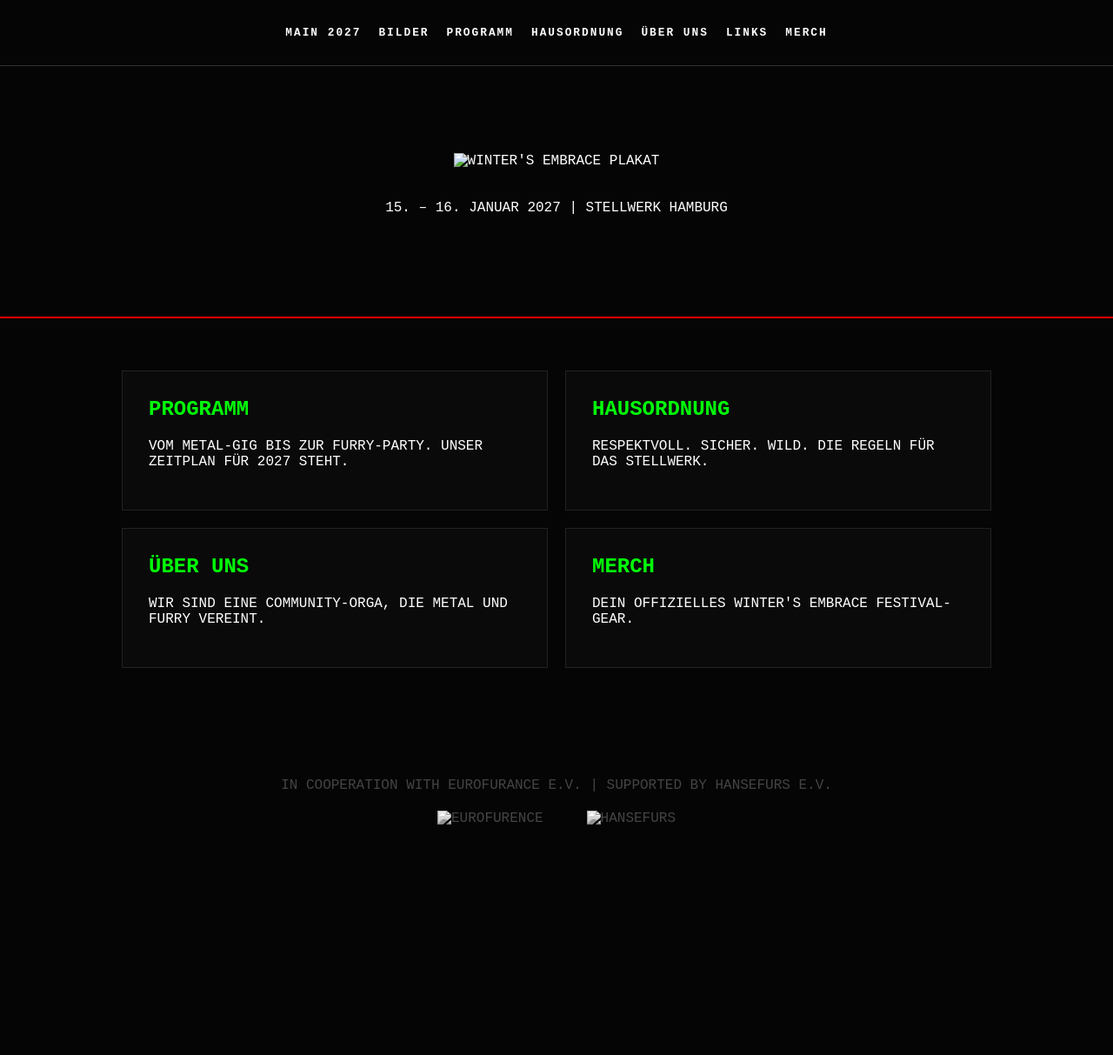
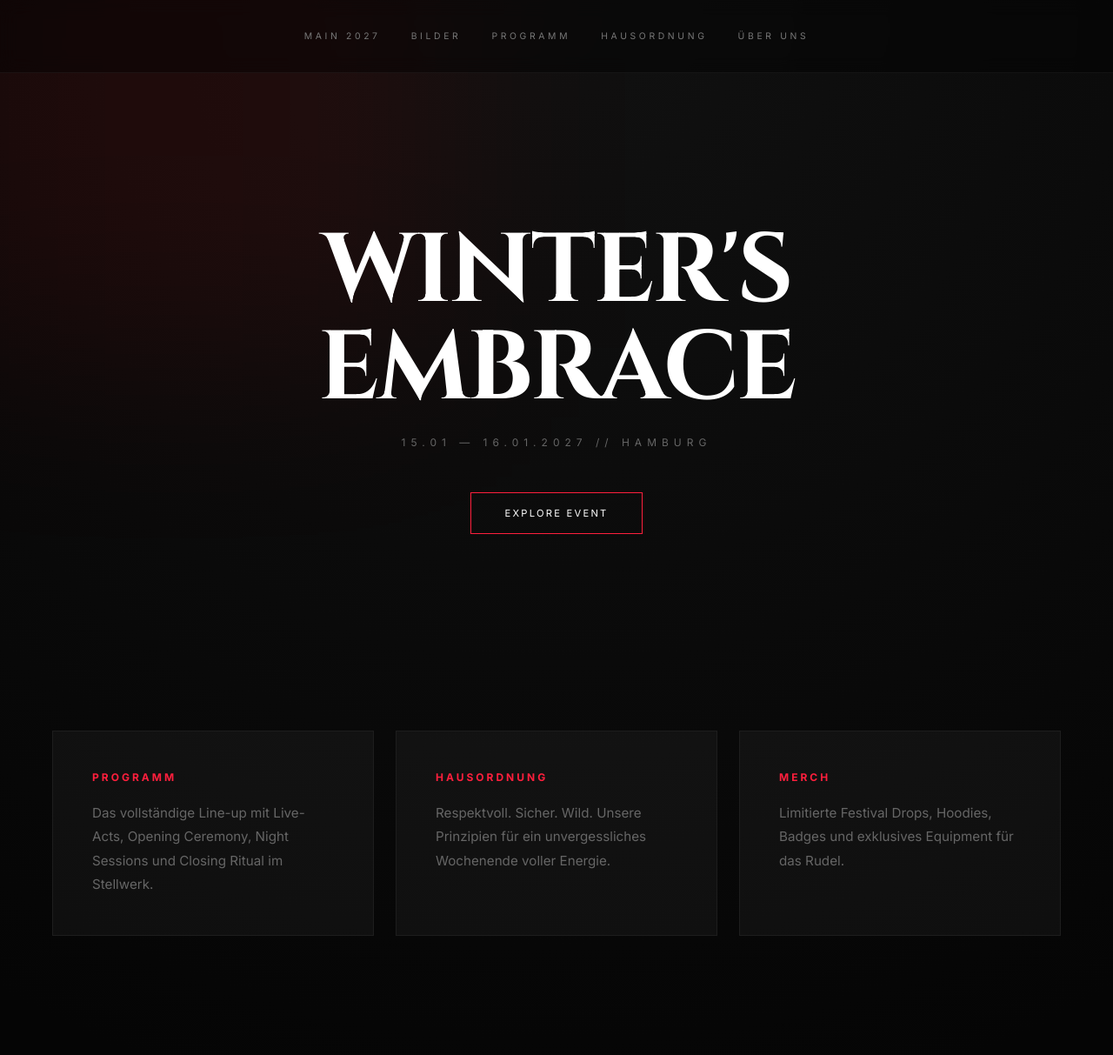
Before and after one commit to ReekeyUwU/links, a plain HTML site: page text.html in a window 1280 px wide. Shown: the top 1213 px of the page at 87% size. Before the commit the page ends 1032 px from the top, so only its background shows below. Drawn offline with Linux system fonts and the light colour scheme.

Commit message:
Update text.html

```diff
--- a/text.html
+++ b/text.html
@@ -1,73 +1,333 @@
 <!DOCTYPE html>
 <html lang="de">
 <head>
-    <meta charset="UTF-8">
+    <meta charset="UTF-8" />
+    <meta name="viewport" content="width=device-width, initial-scale=1.0"/>
     <title>WINTER'S EMBRACE 2027</title>
+
+    <!-- Fonts -->
+    <link href="https://fonts.googleapis.com/css2?family=Cinzel:wght@400;700&family=Inter:wght@200;400;700&display=swap" rel="stylesheet">
+
     <style>
-        :root { --dark: #050505; --red: #ff0000; --green: #00ff08; }
-        body { margin: 0; background: var(--dark); color: #fff; font-family: 'Courier New', monospace; text-transform: uppercase; }
+        :root{
+            --dark:#050505;
+            --glass:rgba(255,255,255,0.04);
+            --accent:#ff1f3d;
+            --soft:#999;
+            --border:#1d1d1d;
+        }
 
-        /* Navigation */
-        nav { display: flex; justify-content: center; gap: 20px; padding: 30px; border-bottom: 1px solid #333; }
-        nav a { color: #fff; text-decoration: none; font-weight: 900; font-size: 0.8rem; letter-spacing: 2px; }
+        *{
+            margin:0;
+            padding:0;
+            box-sizing:border-box;
+        }
 
-        /* Hero */
-        .hero { text-align: center; padding: 100px 20px; border-bottom: 2px solid var(--red); }
-        .hero img { max-width: 600px; width: 100%; margin-bottom: 20px; }
+        html{
+            scroll-behavior:smooth;
+        }
 
-        /* Content-Bereiche (Karten-Stil wie im Screenshot) */
-        .main-content { max-width: 1000px; margin: 40px auto; display: grid; grid-template-columns: repeat(2, 1fr); gap: 20px; padding: 20px; }
-        .card { background: #0a0a0a; border: 1px solid #222; padding: 30px; }
-        .card h2 { color: var(--green); margin-top: 0; }
+        body{
+            background: radial-gradient(circle at top, #111 0%, #050505 60%);
+            color:#fff;
+            font-family:'Inter',sans-serif;
+            overflow-x:hidden;
+        }
 
-        /* Footer */
-        footer { text-align: center; padding: 50px; color: #444; }
-        .partners { display: flex; justify-content: center; gap: 50px; margin-top: 20px; }
-        .partners img { height: 50px; filter: grayscale(1); }
+        /* Background Glow */
+        body::before{
+            content:"";
+            position:fixed;
+            width:600px;
+            height:600px;
+            background:rgba(255,0,0,0.08);
+            filter:blur(120px);
+            top:-200px;
+            left:-100px;
+            z-index:-1;
+        }
+
+        /* NAV */
+        nav{
+            width:100%;
+            display:flex;
+            justify-content:center;
+            align-items:center;
+            gap:35px;
+            padding:35px 20px;
+            position:fixed;
+            top:0;
+            backdrop-filter:blur(10px);
+            background:rgba(0,0,0,0.4);
+            border-bottom:1px solid rgba(255,255,255,0.05);
+            z-index:100;
+        }
+
+        nav a{
+            color:#777;
+            text-decoration:none;
+            font-size:0.65rem;
+            letter-spacing:0.35em;
+            text-transform:uppercase;
+            transition:0.3s;
+        }
+
+        nav a:hover{
+            color:#fff;
+        }
+
+        /* HERO */
+        .hero{
+            min-height:100vh;
+            display:flex;
+            flex-direction:column;
+            justify-content:center;
+            align-items:center;
+            text-align:center;
+            padding:120px 20px 50px;
+        }
+
+        .hero h1{
+            font-family:'Cinzel',serif;
+            font-size:clamp(3rem, 10vw, 7rem);
+            letter-spacing:-3px;
+            line-height:1;
+            margin-bottom:20px;
+        }
+
+        .hero p{
+            color:#666;
+            letter-spacing:0.5em;
+            text-transform:uppercase;
+            font-size:0.75rem;
+        }
+
+        .hero-button{
+            margin-top:50px;
+            padding:16px 38px;
+            border:1px solid var(--accent);
+            color:#fff;
+            text-decoration:none;
+            letter-spacing:0.2em;
+            text-transform:uppercase;
+            font-size:0.7rem;
+            transition:0.4s;
+            background:transparent;
+        }
+
+        .hero-button:hover{
+            background:var(--accent);
+            box-shadow:0 0 25px rgba(255,0,0,0.35);
+        }
+
+        /* GRID */
+        .grid-container{
+            max-width:1200px;
+            margin:0 auto;
+            padding:40px 20px 100px;
+            display:grid;
+            grid-template-columns:repeat(auto-fit,minmax(280px,1fr));
+            gap:25px;
+        }
+
+        .feature-card{
+            background:var(--glass);
+            border:1px solid var(--border);
+            padding:45px;
+            transition:0.4s ease;
+            position:relative;
+            overflow:hidden;
+        }
+
+        .feature-card::before{
+            content:"";
+            position:absolute;
+            width:100%;
+            height:100%;
+            background:linear-gradient(120deg, transparent, rgba(255,255,255,0.04), transparent);
+            top:0;
+            left:-100%;
+            transition:0.8s;
+        }
+
+        .feature-card:hover::before{
+            left:100%;
+        }
+
+        .feature-card:hover{
+            border-color:var(--accent);
+            transform:translateY(-8px);
+        }
+
+        .feature-card h2{
+            font-size:0.75rem;
+            letter-spacing:0.25em;
+            color:var(--accent);
+            margin-bottom:20px;
+            text-transform:uppercase;
+        }
+
+        .feature-card p{
+            color:#666;
+            line-height:1.8;
+            font-size:0.95rem;
+        }
+
+        /* POSTER */
+        .poster-section{
+            max-width:1000px;
+            margin:40px auto 120px;
+            padding:20px;
+        }
+
+        .poster-frame{
+            border:1px solid #222;
+            padding:15px;
+            background:#0b0b0b;
+        }
+
+        .poster-placeholder{
+            height:550px;
+            background:
+                linear-gradient(rgba(0,0,0,0.65), rgba(0,0,0,0.85)),
+                url('https://images.unsplash.com/photo-1514525253161-7a46d19cd819?q=80&w=1600&auto=format&fit=crop');
+            background-size:cover;
+            background-position:center;
+            display:flex;
+            align-items:center;
+            justify-content:center;
+            flex-direction:column;
+            text-align:center;
+        }
+
+        .poster-placeholder h2{
+            font-family:'Cinzel',serif;
+            font-size:3rem;
+            margin-bottom:20px;
+        }
+
+        .poster-placeholder span{
+            color:#aaa;
+            letter-spacing:0.3em;
+            font-size:0.75rem;
+            text-transform:uppercase;
+        }
+
+        /* FOOTER */
+        footer{
+            border-top:1px solid rgba(255,255,255,0.05);
+            padding:40px 20px;
+            text-align:center;
+        }
+
+        footer p{
+            color:#444;
+            font-size:0.65rem;
+            letter-spacing:0.35em;
+            text-transform:uppercase;
+            line-height:2;
+        }
+
+        /* Responsive */
+        @media(max-width:700px){
+
+            nav{
+                gap:15px;
+                flex-wrap:wrap;
+            }
+
+            nav a{
+                font-size:0.55rem;
+            }
+
+            .hero p{
+                letter-spacing:0.25em;
+            }
+
+            .poster-placeholder{
+                height:400px;
+            }
+
+            .poster-placeholder h2{
+                font-size:2rem;
+            }
+        }
     </style>
 </head>
+
 <body>
 
+    <!-- NAV -->
     <nav>
-        <a href="#main">MAIN 2027</a>
-        <a href="#bilder">BILDER</a>
-        <a href="#programm">PROGRAMM</a>
-        <a href="#haus">HAUSORDNUNG</a>
-        <a href="#ueber">ÜBER UNS</a>
-        <a href="#links">LINKS</a>
-        <a href="#merch">MERCH</a>
+        <a href="#">Main 2027</a>
+        <a href="#poster">Bilder</a>
+        <a href="#programm">Programm</a>
+        <a href="#">Hausordnung</a>
+        <a href="#">Über uns</a>
     </nav>
 
-    <div class="hero">
-        <img src="assets/plakat.avif" alt="Winter's Embrace Plakat">
-        <p>15. – 16. Januar 2027 | Stellwerk Hamburg</p>
-    </div>
+    <!-- HERO -->
+    <section class="hero">
+        <h1>WINTER'S<br>EMBRACE</h1>
+        <p>15.01 — 16.01.2027 // Hamburg</p>
 
-    <div class="main-content">
-        <div class="card">
-            <h2>PROGRAMM</h2>
-            <p>Vom Metal-Gig bis zur Furry-Party. Unser Zeitplan für 2027 steht.</p>
+        <a href="#programm" class="hero-button">
+            Explore Event
+        </a>
+    </section>
+
+    <!-- GRID -->
+    <section class="grid-container" id="programm">
+
+        <div class="feature-card">
+            <h2>Programm</h2>
+            <p>
+                Das vollständige Line-up mit Live-Acts,
+                Opening Ceremony, Night Sessions und
+                Closing Ritual im Stellwerk.
+            </p>
         </div>
-        <div class="card">
-            <h2>HAUSORDNUNG</h2>
-            <p>Respektvoll. Sicher. Wild. Die Regeln für das Stellwerk.</p>
+
+        <div class="feature-card">
+            <h2>Hausordnung</h2>
+            <p>
+                Respektvoll. Sicher. Wild.
+                Unsere Prinzipien für ein unvergessliches
+                Wochenende voller Energie.
+            </p>
         </div>
-        <div class="card">
-            <h2>ÜBER UNS</h2>
-            <p>Wir sind eine Community-Orga, die Metal und Furry vereint.</p>
+
+        <div class="feature-card">
+            <h2>Merch</h2>
+            <p>
+                Limitierte Festival Drops,
+                Hoodies, Badges und exklusives
+                Equipment für das Rudel.
+            </p>
         </div>
-        <div class="card">
-            <h2>MERCH</h2>
-            <p>Dein offizielles Winter's Embrace Festival-Gear.</p>
+
+    </section>
+
+    <!-- POSTER -->
+    <section class="poster-section" id="poster">
+
+        <div class="poster-frame">
+
+            <div class="poster-placeholder">
+                <h2>WINTER'S EMBRACE</h2>
+                <span>Official Festival Poster 2027</span>
+            </div>
+
         </div>
-    </div>
 
+    </section>
+
+    <!-- FOOTER -->
     <footer>
-        <p>IN COOPERATION WITH EUROFURANCE E.V. | SUPPORTED BY HANSEFURS E.V.</p>
-        <div class="partners">
-            <img src="assets/eurofurence-logo.png" alt="Eurofurence">
-            <img src="assets/hansefurs-logo.png" alt="HanseFurs">
-        </div>
+        <p>
+            IN COOPERATION WITH EUROFURANCE E.V.<br>
+            SUPPORTED BY HANSEFURS E.V.
+        </p>
     </footer>
 
 </body>
```
